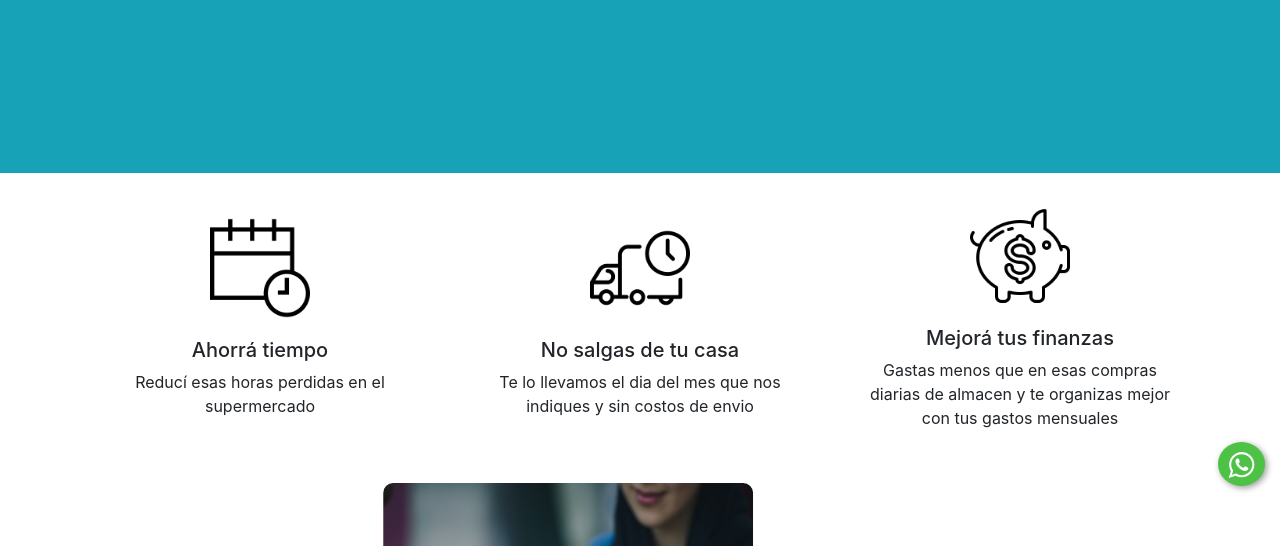
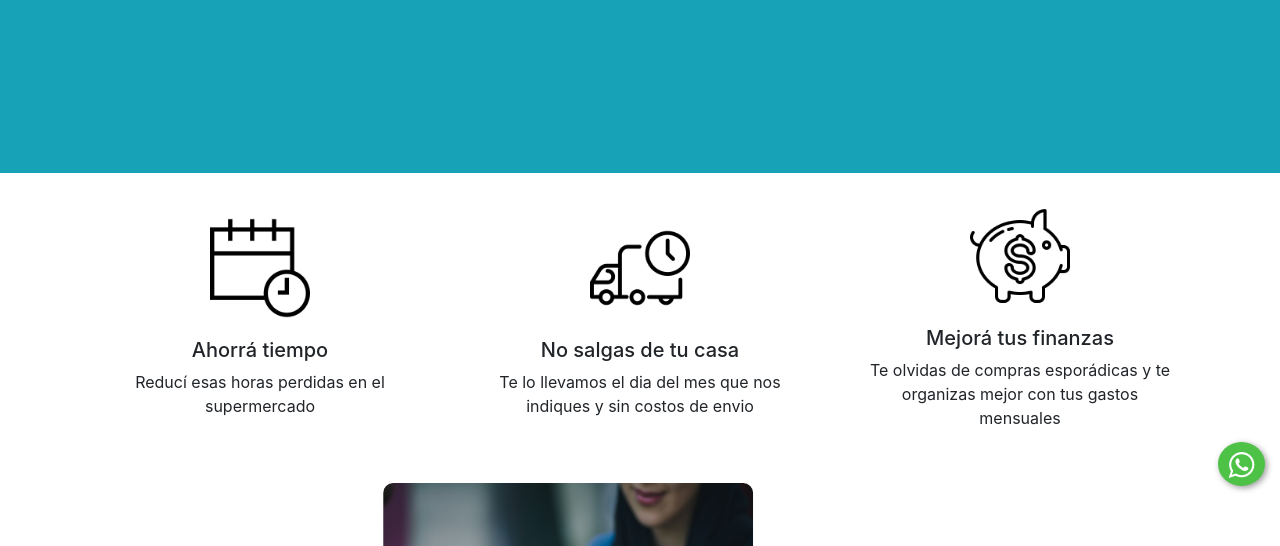
Before and after one commit to agu-fav/project_A, a plain HTML site: page index.html in a window 1280 px wide. Shown: the part 254-800 px from the top of the page. Drawn offline with nearby package versions, Linux system fonts and the light colour scheme.

Commit message:
Update index.html

```diff
--- a/index.html
+++ b/index.html
@@ -44,7 +44,7 @@
 		  				<img src="Images/piggy-bank.png" class="card-img-top" alt="plata">
 		  				<div class="card-body">
 		  					<h5 class="card-text tituloscards">Mejorá tus finanzas</h5>
-		    				<p class="card-text">Gastas menos que en esas compras diarias de almacen y te organizas mejor con tus gastos mensuales</p>
+		    				<p class="card-text">Te olvidas de compras esporádicas y te organizas mejor con tus gastos mensuales</p>
 		  				</div>
 					</div>
 			</div>
```
